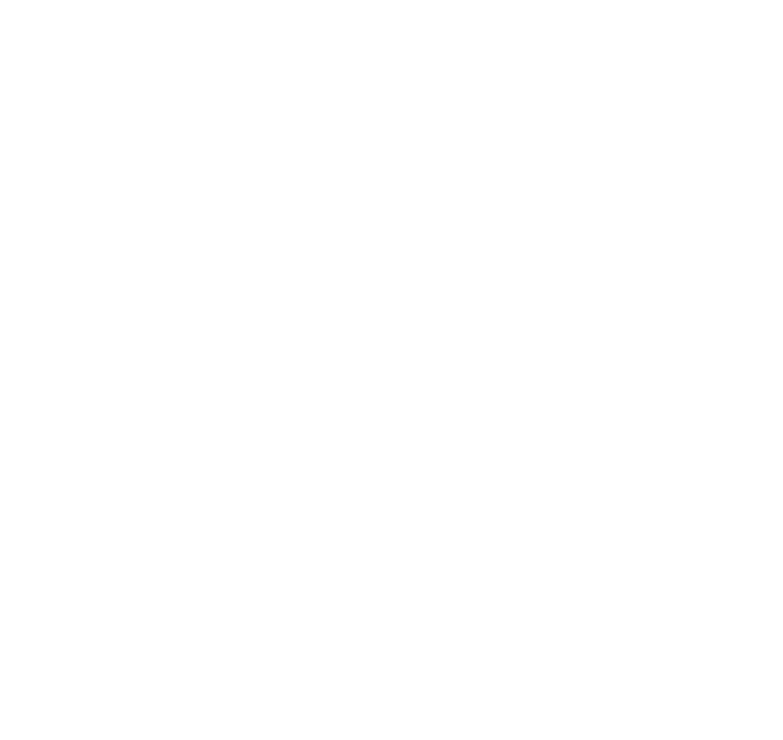
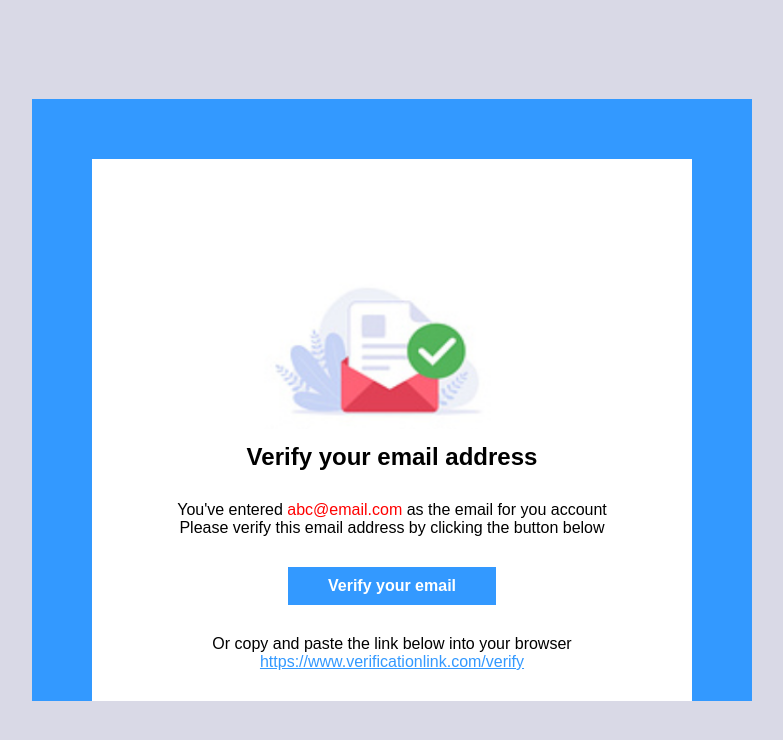
Before and after one commit to Emanstone/Portal-Project, a plain HTML site: page Emex desk/verification.html in a window 1280 px wide. Shown: the whole page, without its empty margins (248-1031 px from the left). Drawn offline with Linux system fonts and the light colour scheme.

Commit message:
Verification action page

```diff
--- a/Emex desk/tools/regnlogin.css
+++ b/Emex desk/tools/regnlogin.css
@@ -200,3 +200,47 @@ h1{
       display: block;
       margin-bottom: 5px;
     } */
+
+    /* This part below is the styhling for the veification page */
+    .blue{
+        background-color: #3399ff;
+    }
+    .white{
+        background-color: #fff;
+        margin: 60px 60px 0 60px;
+        min-width: 600px;
+        max-width: 600px;
+        text-align: center;
+        /* position: relative; */
+    }
+    .white img{
+        width: 400px;
+        height: 170px;
+        padding-right: 100px;
+        padding-top: 0;
+        /* border: 1px slolid red; */
+        /* position: absolute; */
+        /* top: 0; */
+    }
+    h2{
+        padding-bottom: 30px;
+    }
+    p{
+        padding-bottom: 30px;
+    }
+    .message{
+        color: red;
+    }
+    /* This is the class name for the verification button */
+    .verification{
+        font-size: 16px;
+        font-weight: bold;
+        background-color: #3399ff;
+        color: #fff;
+        padding: 10px 40px;
+        margin-bottom: 30px;
+        border: none;
+    }
+    p a{
+        color: #3399ff;
+    }
--- a/Emex desk/verification.html
+++ b/Emex desk/verification.html
@@ -0,0 +1,23 @@
+<!DOCTYPE html>
+<html lang="en">
+<head>
+    <meta charset="UTF-8">
+    <meta name="viewport" content="width=device-width, initial-scale=1.0">
+    <link rel="stylesheet" href="/Emex desk/tools/regnlogin.css">
+    <title>Document</title>
+</head>
+<body>
+    <div class="blue">
+        <div class="white">
+            <img src="/Emex desk/images/email_verification.PNG" alt="">
+            <h2>Verify your email address</h2>
+            <p>You've entered <a class="message">abc@email.com</a> as the email for you account
+                <br>Please verify this email address by clicking  the button below</p>
+                <button class="verification">Verify your email</button>
+                <p>Or copy and paste the link below into your browser
+                    <br><a href="#">https://www.verificationlink.com/verify</a>
+                </p>
+        </div>
+    </div>
+</body>
+</html>
```
Also changed, not shown: Emex desk/images/email_verification.PNG (added).
